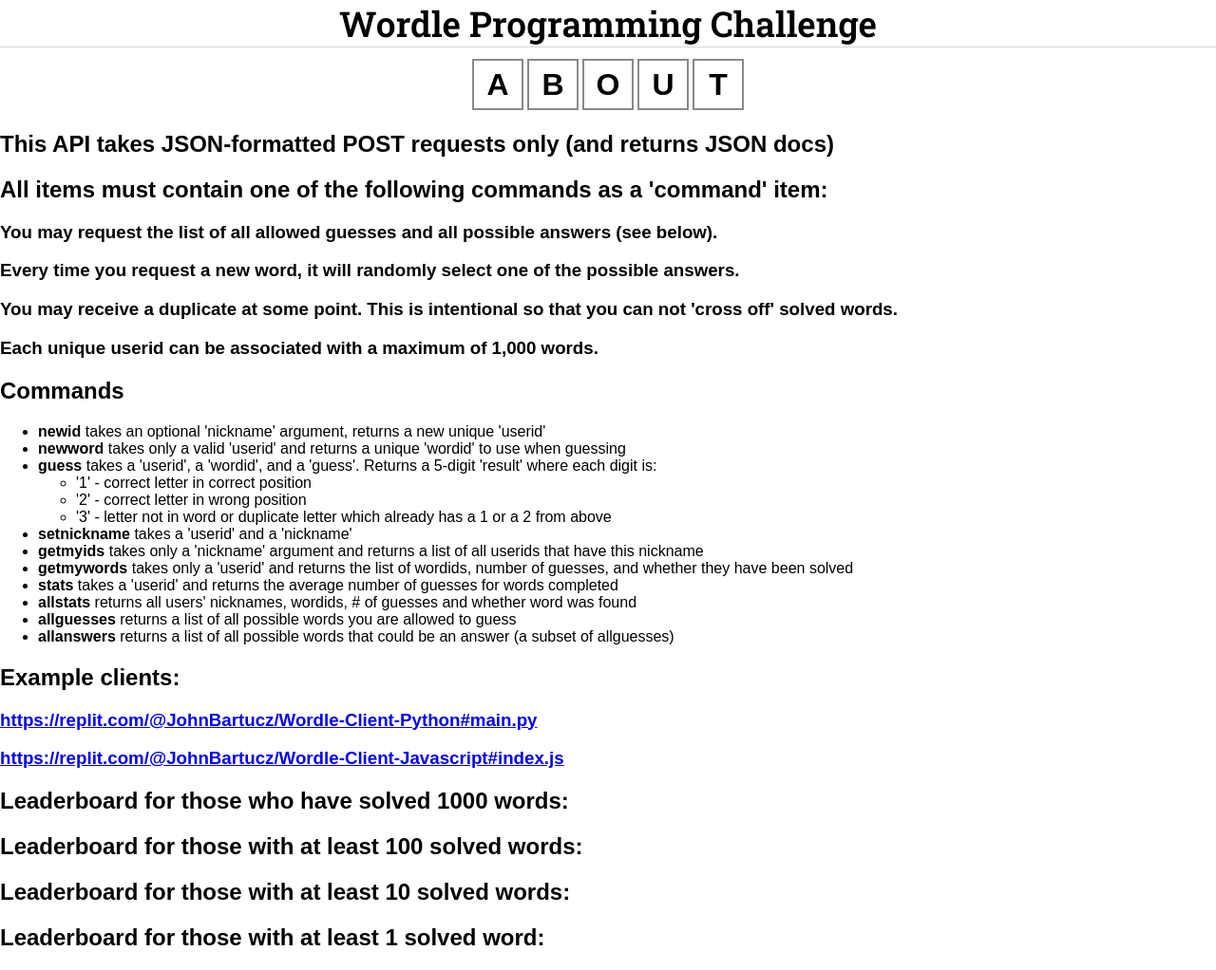
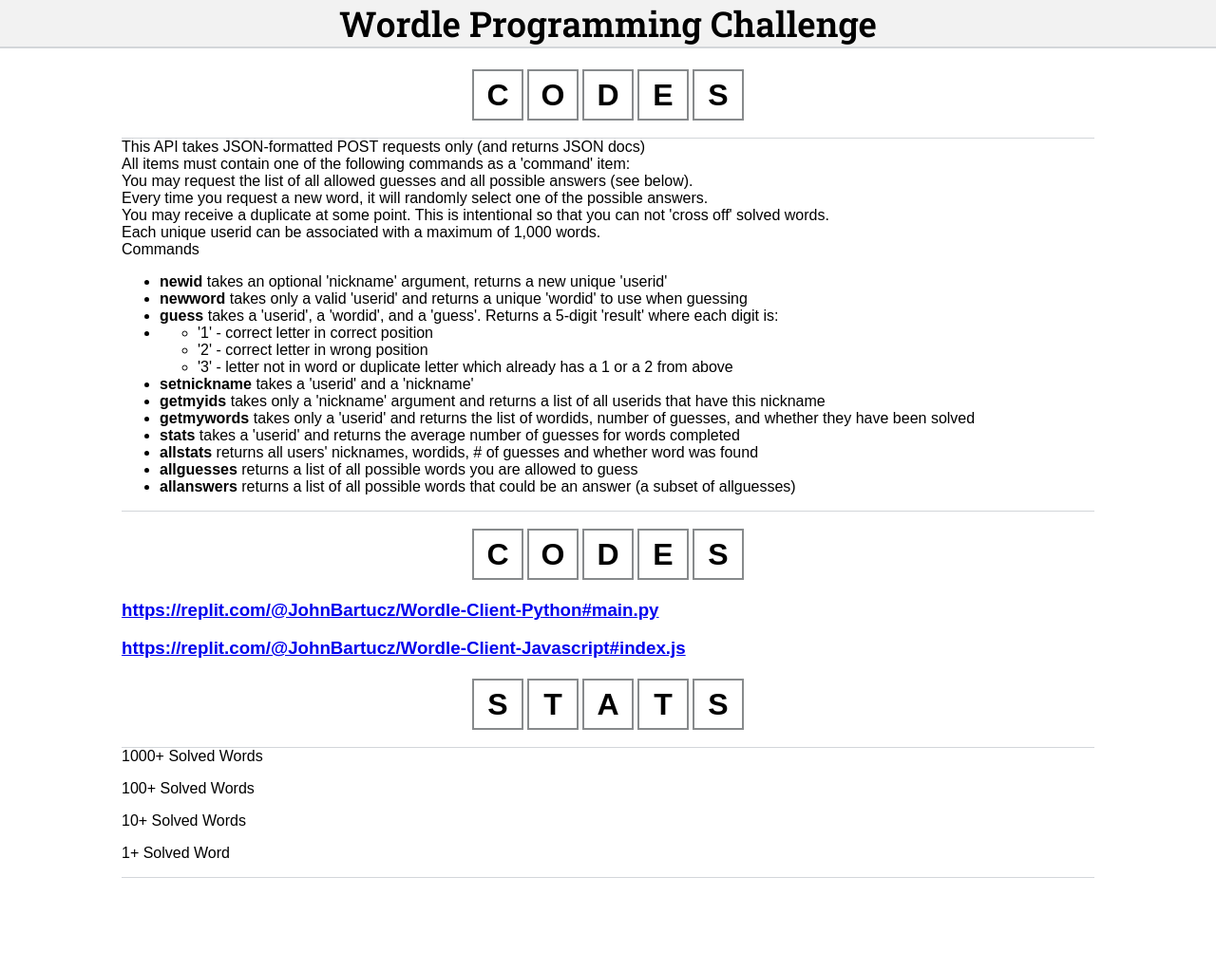
Before and after one commit to jobartucz/wordle-server, a Python web app: template templates/index.html in a window 1280 px wide. Shown: the whole page at 95% size. After the commit the page ends 925 px from the top, so only its background shows below. Run offline with Jinja, Linux system fonts and the light colour scheme; the template is opened without the code that fills it, so the values that code supplies are empty.

Commit message:
reformatted html also added margin

```diff
--- a/static/style.css
+++ b/static/style.css
@@ -26,9 +26,10 @@ body {
 
 nav {
     padding: 0 16px;
-    border-bottom: 1px solid #d3d6da;
+    border-bottom: 2px solid #d3d6da;
+    background: #f2f2f2;
     font-family: 'Roboto Slab', serif;
-    margin-bottom: 10px;
+    margin-bottom: 20px;
 }
 
 /* eventually flexed so this will change */
@@ -37,3 +38,13 @@ nav .title {
     font-weight: bolder;
     font-size: 37px;
 }
+
+main {
+    margin: 0 10%;
+}
+
+.card {
+    margin: 16px 0;
+    border-bottom: 1px solid #d3d6da;
+    border-top: 1px solid #d3d6da;
+}
--- a/templates/index.html
+++ b/templates/index.html
@@ -1,6 +1,7 @@
 <!DOCTYPE html>
 <html lang="en">
 
+<!-- .wordle-line>.wordle-word*5 -->
 <head>
     <meta charset="UTF-8">
     <meta http-equiv="X-UA-Compatible" content="IE=edge">
@@ -26,45 +27,62 @@
         <div class="title">Wordle Programming Challenge</div>
     </nav>
 
+    <main>
         <div class="wordle-line">
-        <div class="wordle-word">A</div>
-        <div class="wordle-word">B</div>
+            <div class="wordle-word">C</div>
             <div class="wordle-word">O</div>
-        <div class="wordle-word">U</div>
-        <div class="wordle-word">T</div>
+            <div class="wordle-word">D</div>
+            <div class="wordle-word">E</div>
+            <div class="wordle-word">S</div>
         </div>
 
-    <h2>This API takes JSON-formatted POST requests only (and returns JSON docs)</h2>
-    <h2>All items must contain one of the following commands as a 'command' item:</h2>
-    <h3>You may request the list of all allowed guesses and all possible answers (see below).</h3>
-    <h3>Every time you request a new word, it will randomly select one of the possible answers.</h3>
-    <h3>You may receive a duplicate at some point. This is intentional so that you can not 'cross off' solved words.</h3>
-    <h3>Each unique userid can be associated with a maximum of 1,000 words.</h3>
-    <h2>Commands</h2>
+        <div class="card">
+            <div>This API takes JSON-formatted POST requests only (and returns JSON docs)</div>
+            <div>All items must contain one of the following commands as a 'command' item:</div>
+            <div>You may request the list of all allowed guesses and all possible answers (see below).</div>
+            <div>Every time you request a new word, it will randomly select one of the possible answers.</div>
+            <div>You may receive a duplicate at some point. This is intentional so that you can not 'cross off' solved words.
+            </div>
+            <div>Each unique userid can be associated with a maximum of 1,000 words.</div>
+            <div class="title">Commands</div>
             <ul>
                 <li><strong>newid</strong> takes an optional 'nickname' argument, returns a new unique 'userid'</li>
                 <li><strong>newword</strong> takes only a valid 'userid' and returns a unique 'wordid' to use when guessing</li>
-        <li><strong>guess</strong> takes a 'userid', a 'wordid', and a 'guess'. Returns a 5-digit 'result' where each
-            digit is:</li>
+                <li>
+                    <strong>guess</strong> takes a 'userid', a 'wordid', and a 'guess'. Returns a 5-digit 'result' where each digit is:
+                </li>
+                <li>
                     <ul>
-            <li> '1' - correct letter in correct position</li>
-            <li> '2' - correct letter in wrong position</li>
-            <li> '3' - letter not in word or duplicate letter which already has a 1 or a 2 from above</li>
+                        <li>'1' - correct letter in correct position</li>
+                        <li>'2' - correct letter in wrong position</li>
+                        <li>'3' - letter not in word or duplicate letter which already has a 1 or a 2 from above</li>
                     </ul>
+                </li>
                 <li><strong>setnickname</strong> takes a 'userid' and a 'nickname'</li>
-        <li><strong>getmyids</strong> takes only a 'nickname' argument and returns a list of all userids that have this
-            nickname</li>
-        <li><strong>getmywords</strong> takes only a 'userid' and returns the list of wordids, number of guesses, and
-            whether they have been solved</li>
+                <li>
+                    <strong>getmyids</strong> takes only a 'nickname' argument and returns a list of all userids that have this nickname
+                </li>
+                <li>
+                    <strong>getmywords</strong> takes only a 'userid' and returns the list of wordids, number of guesses, and whether they have been solved
+                </li>
                 <li><strong>stats</strong> takes a 'userid' and returns the average number of guesses for words completed</li>
-        <li><strong>allstats</strong> returns all users' nicknames, wordids, # of guesses and whether word was found
+                <li>
+                    <strong>allstats</strong> returns all users' nicknames, wordids, # of guesses and whether word was found
                 </li>
                 <li><strong>allguesses</strong> returns a list of all possible words you are allowed to guess</li>
-        <li><strong>allanswers</strong> returns a list of all possible words that could be an answer (a subset of
-            allguesses)</li>
+                <li>
+                    <strong>allanswers</strong> returns a list of all possible words that could be an answer (a subset of allguesses)
+                </li>
             </ul>
+        </div>
 
-    <h2>Example clients:</h2>
+        <div class="wordle-line">
+            <div class="wordle-word">C</div>
+            <div class="wordle-word">O</div>
+            <div class="wordle-word">D</div>
+            <div class="wordle-word">E</div>
+            <div class="wordle-word">S</div>
+        </div>
 
         <h3>
             <a href='https://replit.com/@JohnBartucz/Wordle-Client-Python#main.py'>https://replit.com/@JohnBartucz/Wordle-Client-Python#main.py</a>
@@ -74,37 +92,52 @@
         </h3>
 
         <!-- print the stats in sections -->
-    <h2>Leaderboard for those who have solved 1000 words:</h2>
+        <div class="wordle-line">
+            <div class="wordle-word">S</div>
+            <div class="wordle-word">T</div>
+            <div class="wordle-word">A</div>
+            <div class="wordle-word">T</div>
+            <div class="wordle-word">S</div>
+        </div>
+
+        <div class="card">
+            <div class="title">1000+ Solved Words</div>
             <ol>
                 {% for i in range(0, len1000) %}
-        <li><strong>{{ statlist1000[i][0] }}</strong> has solved {{ statlist1000[i][1] }} with an average of
-            {{ statlist1000[i][2] }}</li>
+                <li>
+                    <strong>{{ statlist1000[i][0] }}</strong> has solved {{ statlist1000[i][1] }} with an average of {{ statlist1000[i][2] }}
+                </li>
                 {% endfor %}
             </ol>
 
-    <h2>Leaderboard for those with at least 100 solved words:</h2>
+            <div class="title">100+ Solved Words</div>
             <ol>
                 {% for i in range(0, len100) %}
-        <li><strong>{{ statlist100[i][0] }}</strong> has solved {{ statlist100[i][1] }} with an average of
-            {{ statlist100[i][2] }}</li>
+                <li>
+                    <strong>{{ statlist100[i][0] }}</strong> has solved {{ statlist100[i][1] }} with an average of {{ statlist100[i][2] }}
+                </li>
                 {% endfor %}
             </ol>
 
-    <h2>Leaderboard for those with at least 10 solved words:</h2>
+            <div class="title">10+ Solved Words</div>
             <ol>
                 {% for i in range(0, len10) %}
-        <li><strong>{{ statlist10[i][0] }}</strong> has solved {{statlist10[i][1]}} with an average of
-            {{ statlist10[i][2] }}</li>
+                <li>
+                    <strong>{{ statlist10[i][0] }}</strong> has solved {{statlist10[i][1]}} with an average of {{ statlist10[i][2] }}
+                </li>
                 {% endfor %}
             </ol>
 
-    <h2>Leaderboard for those with at least 1 solved word:</h2>
+            <div class="title">1+ Solved Word</div>
             <ol>
                 {% for i in range(0, len1) %}
-        <li><strong>{{ statlist1[i][0] }}</strong> has solved {{ statlist1[i][1] }} with an average of
-            {{ statlist1[i][2] }}</li>
+                <li>
+                    <strong>{{ statlist1[i][0] }}</strong> has solved {{ statlist1[i][1] }} with an average of {{ statlist1[i][2] }}
+                </li>
                 {% endfor %}
             </ol>
+        </div>
+    </main>
 </body>
 
 </html>
```
Lines whose indentation alone changed are shown as unchanged.
